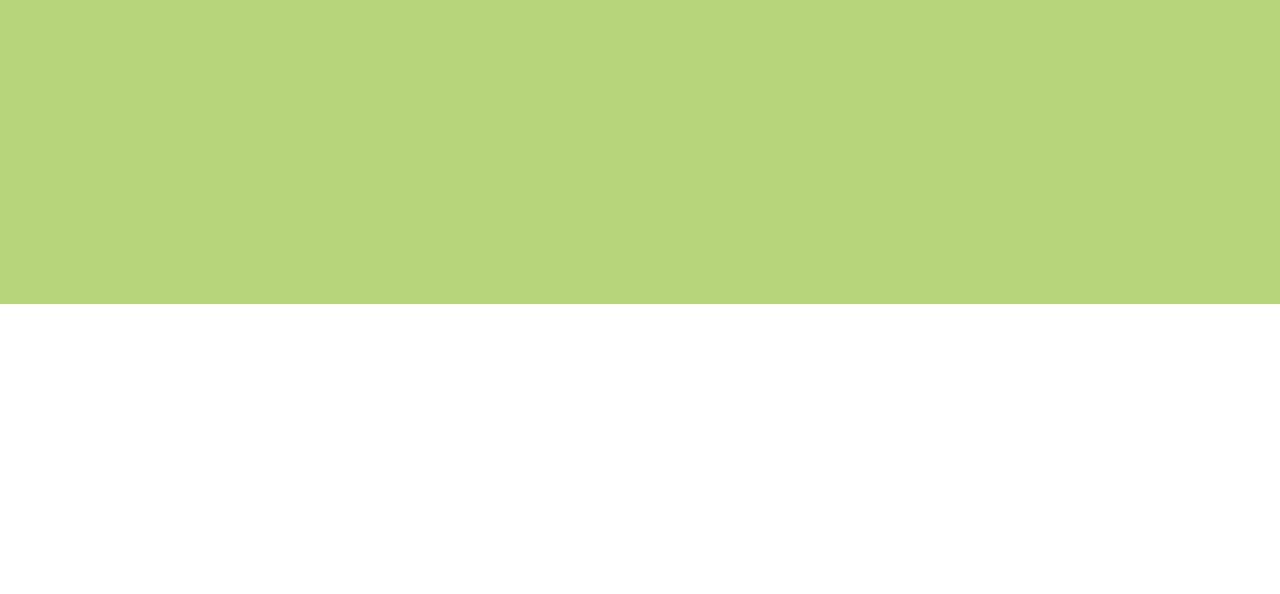
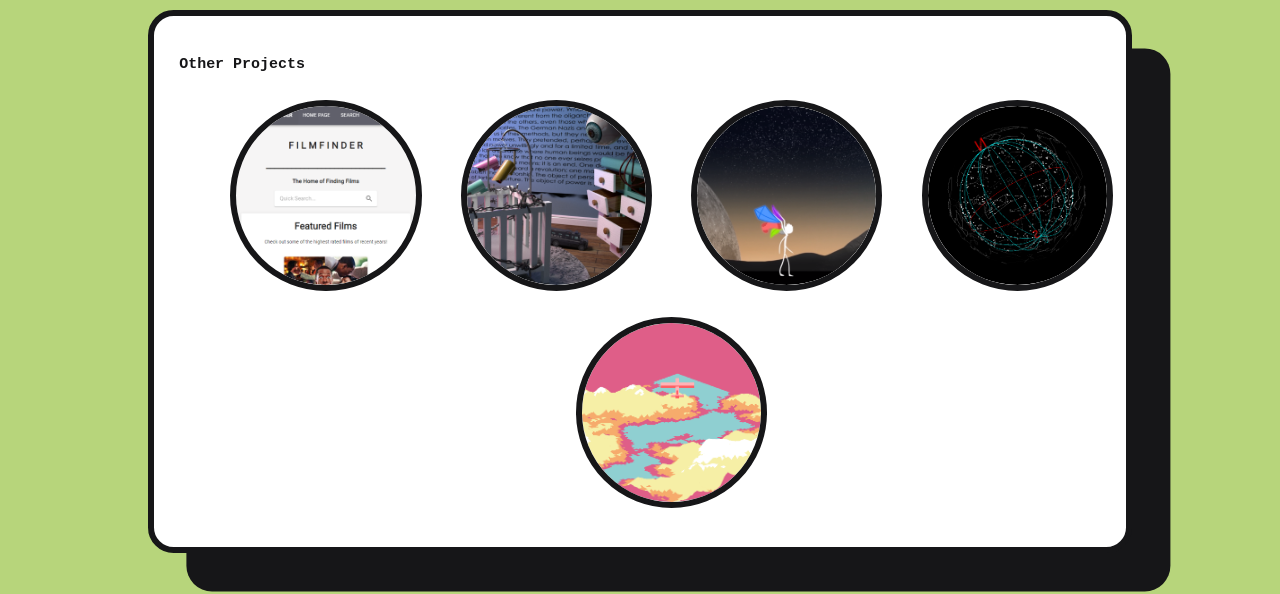
Before and after one commit to tommay76/my_website, a React (Create React App) app: page /sickDay in a window 1280 px wide. Shown: the part 1110-1704 px from the top of the page. Before the commit the page ends 1414 px from the top, so only its background shows below. Built offline with nearby package versions, Linux system fonts and the light colour scheme.

Commit message:
i removed the videos because they were too big"

```diff
--- a/src/pages/Constellations.js
+++ b/src/pages/Constellations.js
@@ -1,15 +1,48 @@
 import { useEffect, React } from 'react'
 import 'react-multi-carousel/lib/styles.css'
-import cutepic from '../images/cute.jpg'
-import constellations from '../images/projects/constellation.png'
 import comeFlyWithMe from '../images/projects/comeflywithme.png'
 import '../css/ProjectPage.css'
 import { Link } from 'react-router-dom'
+
+import ProjectButton from '../components/ProjectButton'
+// Images
+import falling from '../images/falling.png'
+import sickday from '../images/sickday.png'
+import Room from '../images/room.png'
+import FilmFinderImage from '../images/projects/filmfinderhome.png'
+
 // import Child from './components/element'
 // import Button from '@material-ui/core/Button'
 // import TextField from '@material-ui/core/TextField'
 
 function Constellations () {
+  const projects = [
+    {
+      title: 'Film Finder',
+      image: FilmFinderImage,
+      link: '/filmFinder'
+    },
+    {
+      title: 'Some 3D modelling',
+      image: Room,
+      link: '/modelling'
+    },
+    {
+      title: 'Falling but in Rising',
+      image: falling,
+      link: '/fallingButInRising'
+    },
+    {
+      title: 'Sick Day',
+      image: sickday,
+      link: '/sickDay'
+    },
+    {
+      title: 'Come Fly With Me',
+      image: comeFlyWithMe,
+      link: '/comeFlyWithMe'
+    }
+  ]
   useEffect(() => {
     window.scrollTo(0, 0)
   }, [])
@@ -37,30 +70,16 @@ function Constellations () {
       <div className='contentBlock'>
         <h3>Other Projects</h3>
         <div className='projectsBlock'>
-          <Link to='/constellations'>
-            <button className='myButton'>
-              <div className='projectContainer'>
-                <img src={constellations} alt='constellations' />
-                <h2>Constellations</h2>
-              </div>
-            </button>
-          </Link>
-          <Link to='/comeFlyWithMe'>
-            <button className='myButton'>
-              <div className='projectContainer'>
-                <img src={comeFlyWithMe} alt='comeFlyWithMe' />
-                <h2>Come Fly With Me</h2>
-              </div>
-            </button>
-          </Link>
-          <Link to='/nameadder'>
-            <button className='myButton'>
-              <div className='projectContainer'>
-                <img src={cutepic} alt='andyoushallreceive' />
-                <h2>And you shall recieve</h2>
-              </div>
-            </button>
-          </Link>
+          {projects.length !== 0 && (
+            projects.map((project) => (
+              <ProjectButton
+                title={project.title}
+                link={project.link}
+                image={project.image}
+                key={project.title + 'button'}
+              />
+            ))
+          )}
         </div>
       </div>
     </div>
--- a/src/pages/FallingButInRisingPage.jsx
+++ b/src/pages/FallingButInRisingPage.jsx
@@ -1,5 +1,4 @@
 import { React, useEffect, useState } from 'react'
-import { Link } from 'react-router-dom'
 // images
 import render from '../images/fallingPosterShot.png'
 import sc1 from '../images/projects/fallingbutinrising/sc1.png'
@@ -53,7 +52,6 @@ function FallingButInRisingPage () {
       link: '/comeFlyWithMe'
     }
   ]
-
   useEffect(() => {
     window.scrollTo(0, 0)
   }, [])
@@ -80,17 +78,14 @@ function FallingButInRisingPage () {
           <p>
             This work was my highschool Visual Arts major work, which I made in 2016. It went on to win a V-Fest short Film Award for student animations and also featured in the Mosman art prize.
           </p>
-          <a href='https://youtu.be/rhSSWxarnkM' > Here's the video!</a>
-
+          <div style={{width:'100%', textAlign:'center'}}>
+            <a href='https://youtu.be/rhSSWxarnkM'> Here's the video!</a>
+          </div>
         </div>
         <div className='contentBlock'>
           <h3>Library</h3>
           <ImageGrid setSelectedImage={setSelectedImage} images={images} />
         </div>
-      </div>
-      {selectedImage && (
-        <Modal selectedImage={selectedImage} setSelectedImage={setSelectedImage} />
-      )}
         <div className='contentBlock'>
           <h3>Other Projects</h3>
           <div className='projectsBlock'>
@@ -107,6 +102,10 @@ function FallingButInRisingPage () {
           </div>
         </div>
       </div>
+      {selectedImage && (
+        <Modal selectedImage={selectedImage} setSelectedImage={setSelectedImage} />
+      )}
+    </div>
   )
 }
 export default FallingButInRisingPage
--- a/src/pages/FilmFinder.jsx
+++ b/src/pages/FilmFinder.jsx
@@ -9,10 +9,44 @@ import settingspage from '../images/projects/filmFinderPage/settingspage.png'
 import lightmodehome from '../images/projects/filmFinderPage/lightmodehome.png'
 import lightmodesearch from '../images/projects/filmFinderPage/lightmodesearch.png'
 
+import ProjectButton from '../components/ProjectButton'
+// Images
+import constellations from '../images/projects/constellation.png'
+import falling from '../images/falling.png'
+import sickday from '../images/sickday.png'
+import comeFlyWithMe from '../images/projects/comeflywithme.png'
+import Room from '../images/room.png'
 import ImageGrid from '../components/ImageGrid'
 import Modal from '../components/Modal'
 
 function FilmFinder () {
+  const projects = [
+    {
+      title: 'Some 3D modelling',
+      image: Room,
+      link: '/modelling'
+    },
+    {
+      title: 'Falling but in Rising',
+      image: falling,
+      link: '/fallingButInRising'
+    },
+    {
+      title: 'Sick Day',
+      image: sickday,
+      link: '/sickDay'
+    },
+    {
+      title: 'Constellations',
+      image: constellations,
+      link: '/constellations'
+    },
+    {
+      title: 'Come Fly With Me',
+      image: comeFlyWithMe,
+      link: '/comeFlyWithMe'
+    }
+  ]
   useEffect(() => {
     window.scrollTo(0, 0)
   }, [])
@@ -45,6 +79,21 @@ function FilmFinder () {
           <h3>Library</h3>
           <ImageGrid setSelectedImage={setSelectedImage} images={images} />
         </div>
+        <div className='contentBlock'>
+          <h3>Other Projects</h3>
+          <div className='projectsBlock'>
+            {projects.length !== 0 && (
+              projects.map((project) => (
+                <ProjectButton
+                  title={project.title}
+                  link={project.link}
+                  image={project.image}
+                  key={project.title + 'button'}
+                />
+              ))
+            )}
+          </div>
+        </div>
       </div>
       {selectedImage && (
         <Modal selectedImage={selectedImage} setSelectedImage={setSelectedImage} />
--- a/src/pages/ModellingPage.jsx
+++ b/src/pages/ModellingPage.jsx
@@ -8,8 +8,42 @@ import jail2 from '../images/projects/variousModelling/jail outer.png'
 
 import ImageGrid from '../components/ImageGrid'
 import Modal from '../components/Modal'
+import ProjectButton from '../components/ProjectButton'
+// Images
+import constellations from '../images/projects/constellation.png'
+import falling from '../images/falling.png'
+import sickday from '../images/sickday.png'
+import comeFlyWithMe from '../images/projects/comeflywithme.png'
+import FilmFinderImage from '../images/projects/filmfinderhome.png'
 
 function ModellingPage () {
+  const projects = [
+    {
+      title: 'Film Finder',
+      image: FilmFinderImage,
+      link: '/filmFinder'
+    },
+    {
+      title: 'Falling but in Rising',
+      image: falling,
+      link: '/fallingButInRising'
+    },
+    {
+      title: 'Sick Day',
+      image: sickday,
+      link: '/sickDay'
+    },
+    {
+      title: 'Constellations',
+      image: constellations,
+      link: '/constellations'
+    },
+    {
+      title: 'Come Fly With Me',
+      image: comeFlyWithMe,
+      link: '/comeFlyWithMe'
+    }
+  ]
   useEffect(() => {
     window.scrollTo(0, 0)
   }, [])
@@ -37,6 +71,21 @@ function ModellingPage () {
           <h3>Library</h3>
           <ImageGrid setSelectedImage={setSelectedImage} images={images} />
         </div>
+        <div className='contentBlock'>
+          <h3>Other Projects</h3>
+          <div className='projectsBlock'>
+            {projects.length !== 0 && (
+              projects.map((project) => (
+                <ProjectButton
+                  title={project.title}
+                  link={project.link}
+                  image={project.image}
+                  key={project.title + 'button'}
+                />
+              ))
+            )}
+          </div>
+        </div>
       </div>
       {selectedImage && (
         <Modal selectedImage={selectedImage} setSelectedImage={setSelectedImage} />
--- a/src/pages/SickDayPage.jsx
+++ b/src/pages/SickDayPage.jsx
@@ -14,8 +14,42 @@ import porple from '../images/projects/sickDay/porple.gif'
 
 import ImageGrid from '../components/ImageGrid'
 import Modal from '../components/Modal'
+import ProjectButton from '../components/ProjectButton'
+// Images
+import constellations from '../images/projects/constellation.png'
+import falling from '../images/falling.png'
+import comeFlyWithMe from '../images/projects/comeflywithme.png'
+import Room from '../images/room.png'
+import FilmFinderImage from '../images/projects/filmfinderhome.png'
 
 function SickDayPage () {
+  const projects = [
+    {
+      title: 'Film Finder',
+      image: FilmFinderImage,
+      link: '/filmFinder'
+    },
+    {
+      title: 'Some 3D modelling',
+      image: Room,
+      link: '/modelling'
+    },
+    {
+      title: 'Falling but in Rising',
+      image: falling,
+      link: '/fallingButInRising'
+    },
+    {
+      title: 'Constellations',
+      image: constellations,
+      link: '/constellations'
+    },
+    {
+      title: 'Come Fly With Me',
+      image: comeFlyWithMe,
+      link: '/comeFlyWithMe'
+    }
+  ]
   useEffect(() => {
     window.scrollTo(0, 0)
   }, [])
@@ -39,7 +73,9 @@ function SickDayPage () {
           <p>
             Part of a 4 person group project, I made the models for bacteria and blood cells and rendered them for a short film.
           </p>
-          <a href='https://youtu.be/rB7gYFPUro8'> Here's the video!</a>
+          <div style={{width: '100%', textAlign: 'center' }}>
+            <a href='https://youtu.be/rB7gYFPUro8'> Here's the video!</a>
+          </div>
           <Link to='/dashboard'>
             <button>Back to home page</button>
           </Link>
@@ -47,6 +83,21 @@ function SickDayPage () {
         <div className='contentBlock'>
           <h3>Library</h3>
           <ImageGrid setSelectedImage={setSelectedImage} images={images} />
+        </div>
+        <div className='contentBlock'>
+          <h3>Other Projects</h3>
+          <div className='projectsBlock'>
+            {projects.length !== 0 && (
+              projects.map((project) => (
+                <ProjectButton
+                  title={project.title}
+                  link={project.link}
+                  image={project.image}
+                  key={project.title + 'button'}
+                />
+              ))
+            )}
+          </div>
         </div>
       </div>
       {selectedImage && (
```
Also changed, not shown: src/pages/ComeFlyWithMe.js (+10 -41 lines), src/pages/HomePage.js (+5 -11 lines). Lines whose indentation alone changed are shown as unchanged.
